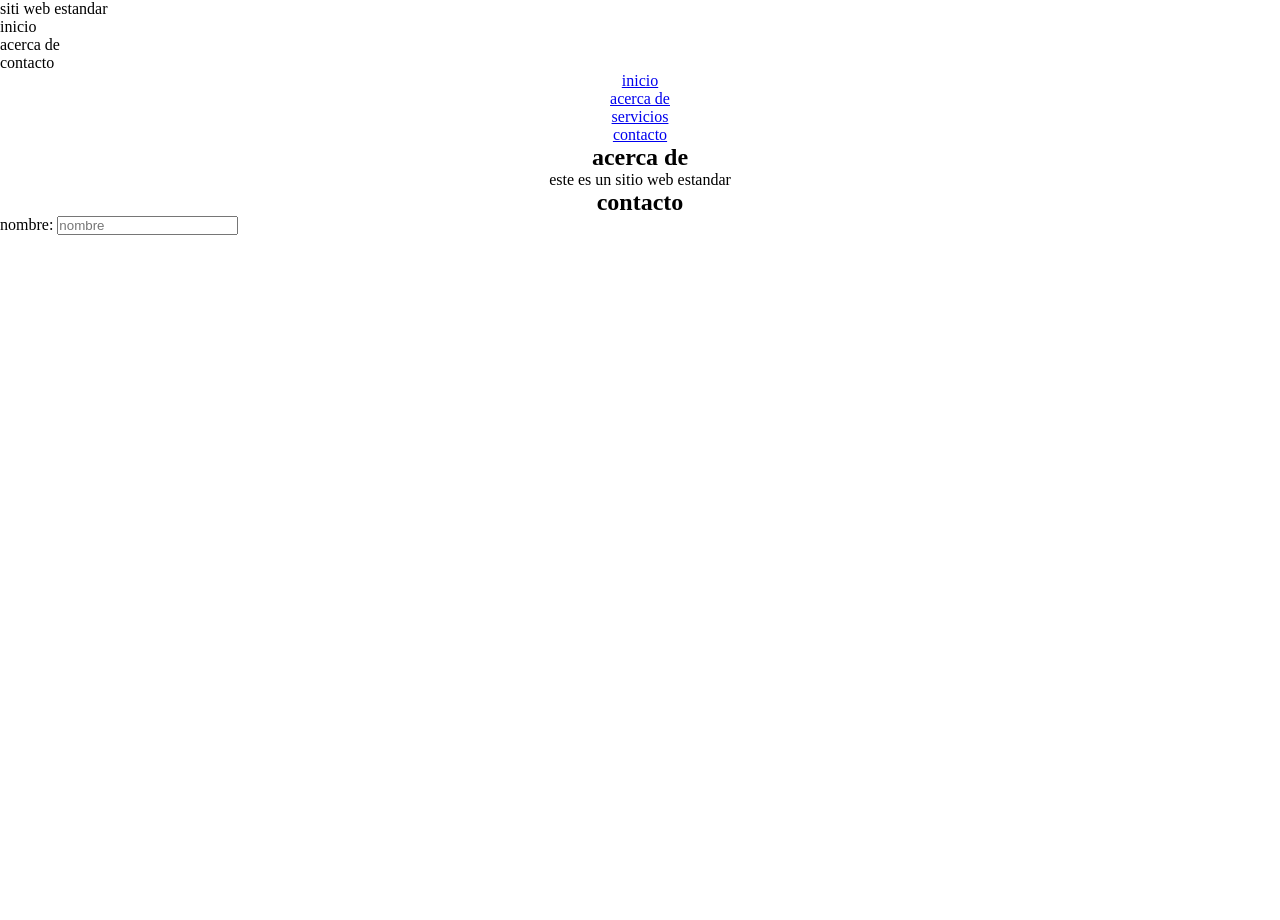
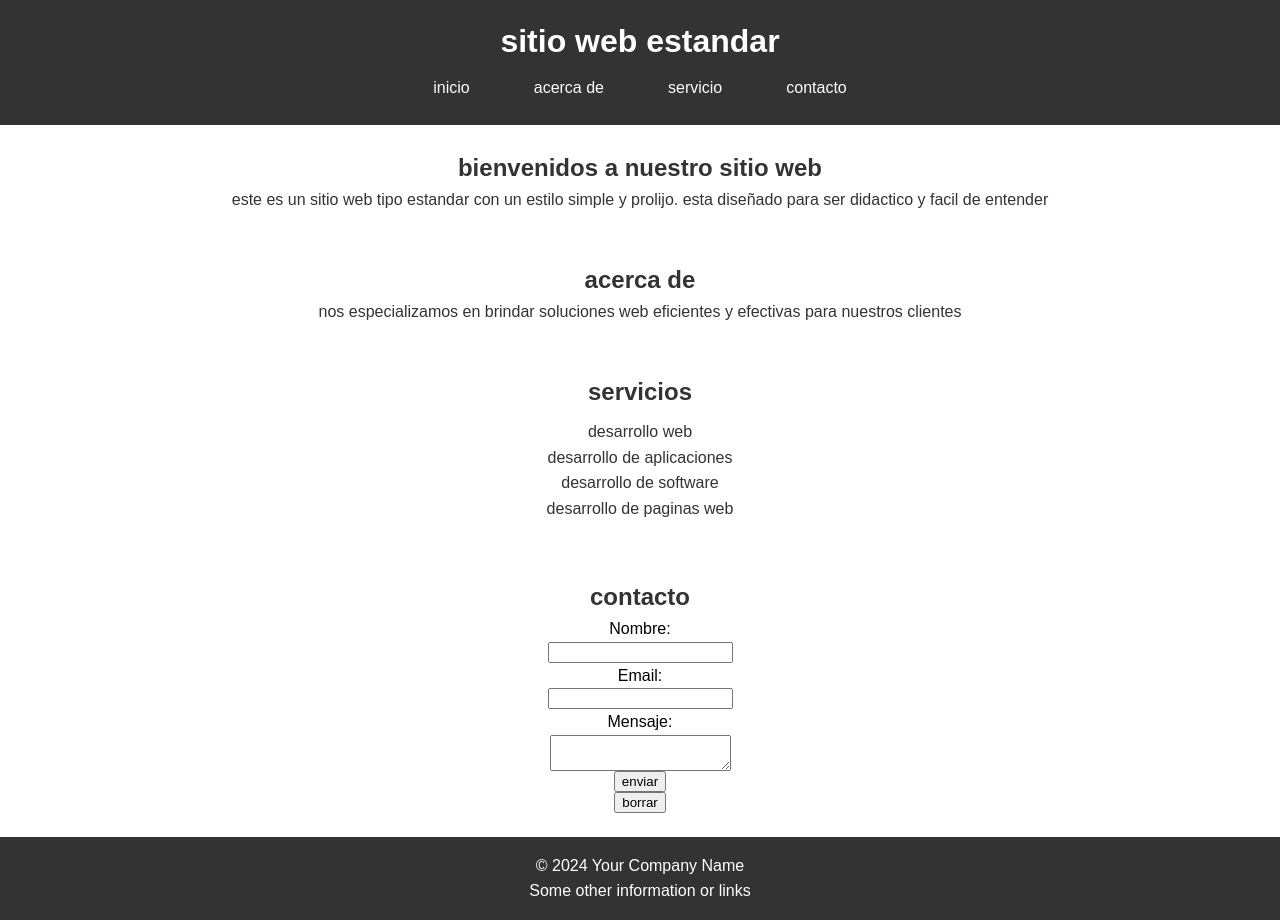
Before and after one commit to maxi790/pagina, a plain HTML site: page index.html in a window 1280 px wide. Before the commit the page ends 800 px from the top, so only its background shows below. Drawn offline with Linux system fonts and the light colour scheme.

Commit message:
pagina final

```diff
--- a/index.html
+++ b/index.html
@@ -3,50 +3,71 @@
 <head>
    <meta charset="UTF-8">
    <meta name="viewport" content="width=device-width, initial-scale=1.0">
+   <title>sitio base</title>
    <link rel="stylesheet" href="style.css">
-    <title>Document</title>
  </head>
  <body>
     <header>
-<div class="header-container"
-     <h1>siti web estandar</h1>
+        <div class="nav-container">
+
+        <h1>sitio web estandar</h1>
+
          <nav>
-        <ol>
-            <li>inicio</li>
-            <li>acerca de</li>
-            <li>contacto</li>
-        </ol>
           <ul>
            <li><a href="#">inicio</a></li>
            <li><a href="#">acerca de</a></li>
-           <li><a href="#">servicios</a></li>
+           <li><a href="#">servicio</a></li>
            <li><a href="#">contacto</a></li>
           </ul>
+
          </nav>
-
-
-
         </div>
-
-
     </header>
         <main>
          <section>
             <div>
-            <h2>acerca de </h2>
-            <p>este es un sitio web estandar</p>
+               <h2>bienvenidos a nuestro sitio web</h2>
+               <p>este es un sitio web tipo estandar con un estilo simple y prolijo. esta diseñado para ser didactico y facil de entender</p>
 
+            </div>
+         </section>
+         <section>
+            <div>
+               <h2>acerca de</h2>
+               <p>nos especializamos en brindar soluciones web eficientes y efectivas para nuestros clientes</p>
+
+            </div>
+         </section>
+         <section>
+            <div>
+               <h2>servicios</h2>
+               <ul>
+                <li>desarrollo web</li>
+                <li>desarrollo de aplicaciones</li>
+                <li>desarrollo de software</li>
+                <li>desarrollo de paginas web</li>
+               </ul>
                </div>
          </section>
          <section>
             <h2>contacto</h2>
             <form>
-            <label for="nombre">nombre:</label>
-            <input type="text" name="nombre" placeholder="nombre">
-        </form>
+            <label for="nombre">Nombre:</label>
+            <input type="text" id="nombre" name="nombre">
+             <label for="email">Email:</label>
+             <input type="email" id="email" name="email">
+              <label for="mensaje">Mensaje:</label>
+              <textarea id="mensaje" name="mensaje"></textarea>
+              <input type="submit" value="enviar">
+              <button type="reset">borrar</button>
+           </section>
+
+
          </section>
         </main>
-
-
+        <footer>
+         <p>&copy; 2024 Your Company Name</p>
+         <p>Some other information or links</p>
+       </footer>
    </body>
 </html>
--- a/style.css
+++ b/style.css
@@ -1,61 +1,88 @@
 *{
-    padding: 0;
+    padding: o;
     margin: 0;
-
-
     }
-.body{
-    font-family: Arial, Helvetica, sans-serif;
+body{
+    font-family:Arial, Helvetica, sans-serif;
     line-height: 1.6;
 }
-.header div h1{
+
+    header{
+background-color: #333;
+color:white;
+padding: 16px 0;
+}
+
+header h1{
     text-align: center;
 }
-
-.header{
-    background-color: black;
-    color: black;
-    padding: 16px 0;
-
-
-}
-
-
-nav ul li{
+nav ul {
  list-style: none;
  display: flex;
  justify-content: center;
 }
+nav ul li{
+    margin: 0 16px;
+}
 
-.nav ul li a{
-    color: white;
+
+
+nav ul li a{
+    color: rgb(252, 252, 252);
     text-decoration: none;
     padding: 8px 16px;
-}
-
-.nav ul li{
-margin: 16px;
-}
-
-.nav ul li a{
-    padding: 8px 16px;
-    text-decoration: none;
-    color: black
 
     }
 
 nav ul li a:hover{
-    background:white;
-    color: black;
+    background: white;
+    color: #333;
     border-radius: 10px;
+
+
 }
 section{
-    padding: 32px o;
+    padding: 24px;
+
 }
 section h2,section p{
     text-align: center;
-
+    color:#333
 }
 section p{
+    padding: 0px 40px;
+}
+div ul{
+    list-style: none;
+    text-align: center;
+    padding: 8px 0;
+    color: #333;
+}
+form{
+     display: flex;
+     flex-direction: column;
+     align-items: center;
+     }
+     footer {
+        background-color: #333;
+        color: white;
+        padding: 16px 0;
+        text-align: center;
+        clear: both; /* Add this to ensure the footer clears any floating elements */
+      }
+
+      footer p {
+        margin: 0;
         padding: 0 40px;
       }
+
+      footer a {
+        color: rgb(252, 252, 252);
+        text-decoration: none;
+      }
+
+      footer a:hover {
+        background: white;
+        color: #333;
+        border-radius: 10px;
+      }
```
Lines whose indentation alone changed are shown as unchanged.
